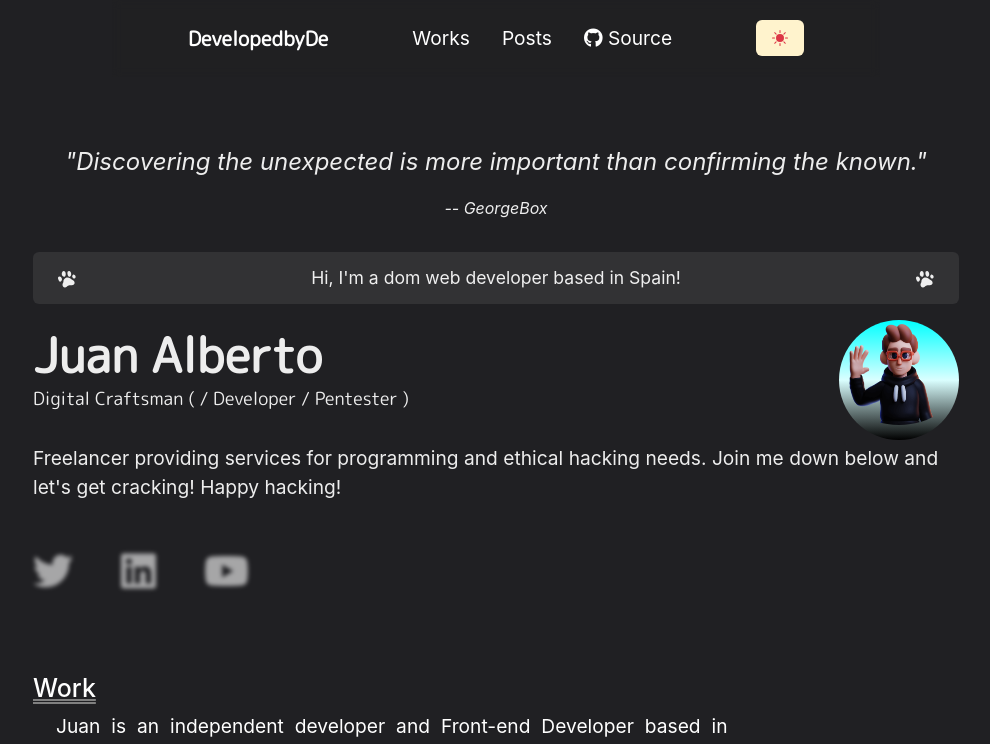
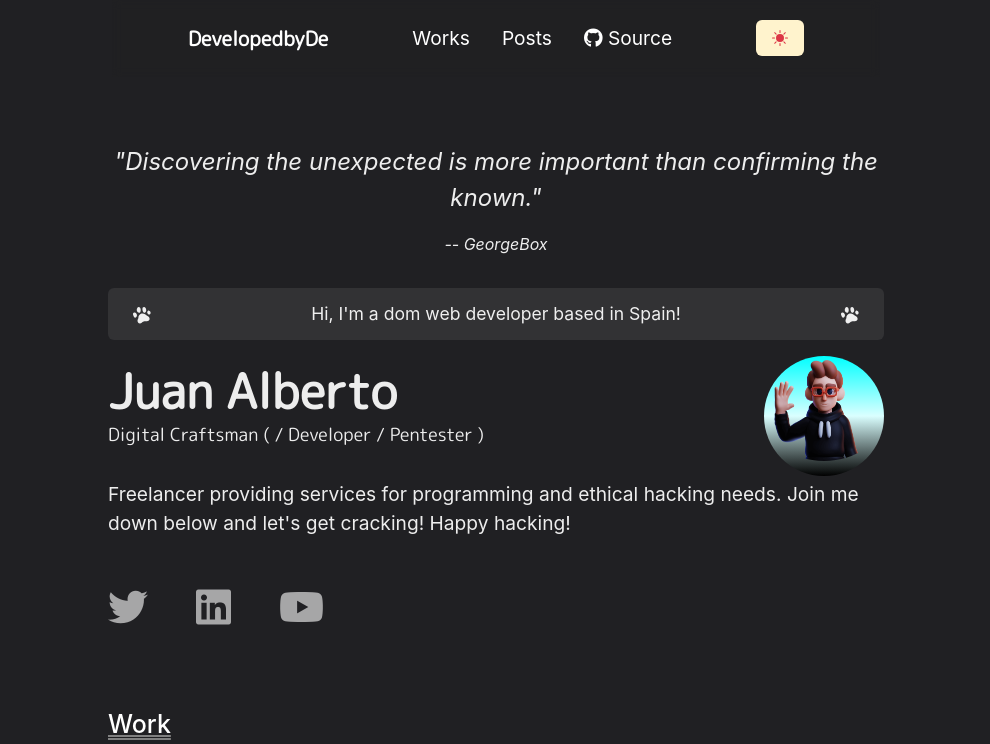
Before and after one commit to EasyCode0x7/EasyCode-homepage, a React (Create React App) app: page / in a window 1536 px wide. Shown: the top 744 px of the page, without its empty margins (272-1262 px from the left). Built offline with nearby package versions, Linux system fonts and the light colour scheme; a web font is replaced by a local one.

Commit message:
He eliminado algunas lineas del estilo.

```diff
--- a/src/App.css
+++ b/src/App.css
@@ -20,7 +20,7 @@
 
 @media (min-width: 1400px) {
     .container, .container-lg, .container-md, .container-sm, .container-xl, .container-xxl {
-        max-width: 950px!important;
+        max-width: 800px!important;
     }
 }
 
@@ -87,15 +87,6 @@
     cursor: pointer;
 }
 
-.blurr:hover img, .onit{
-    filter: blur(2px);
-}
-
-.blurr img:hover, .onit:hover{
-    transform: translateY(-3px) scale(1.05);
-    filter: none;
-}
-
 .twitter, .linkedin, .youtube{
     color: white;
     opacity: .6;
```
